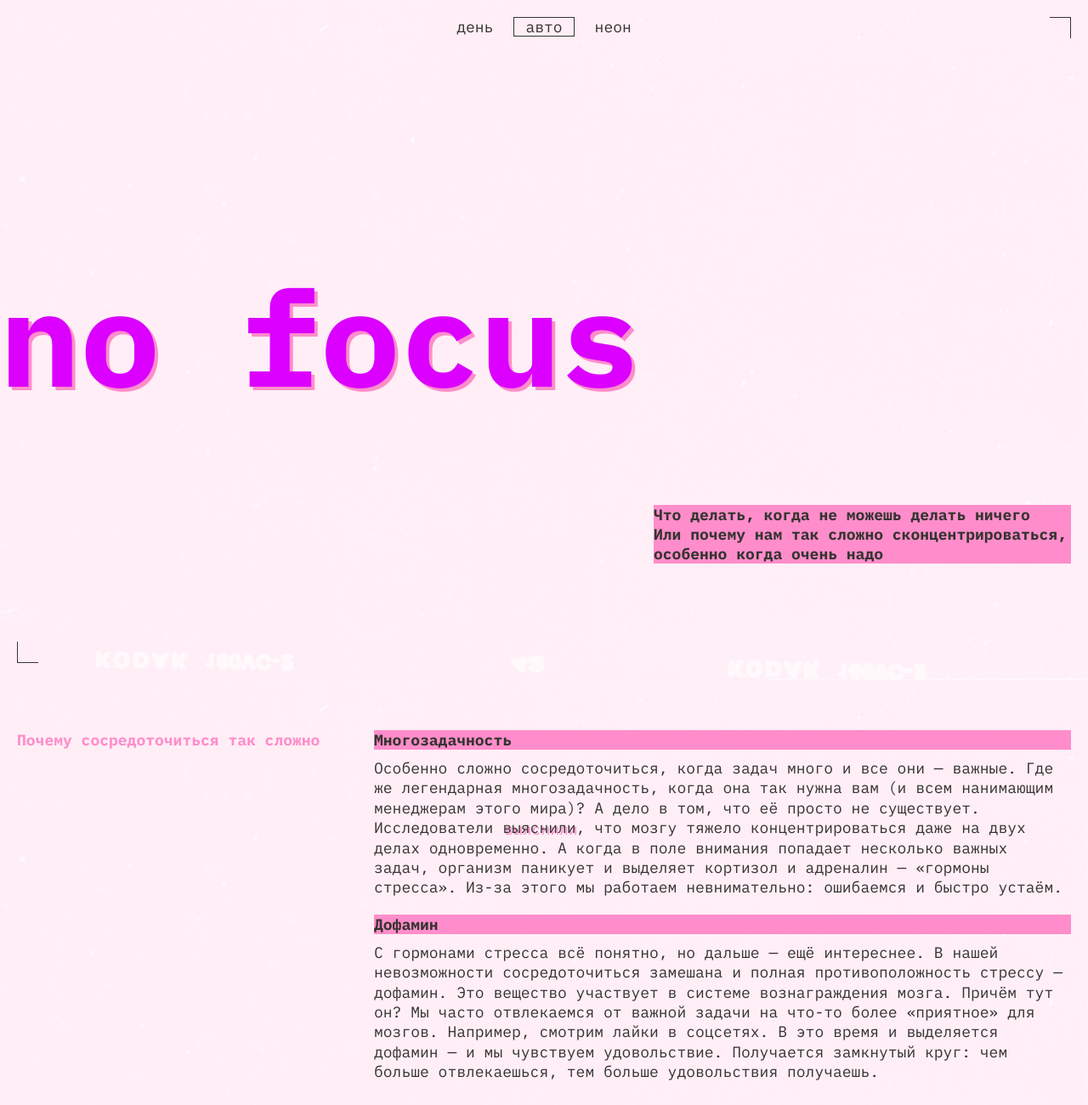
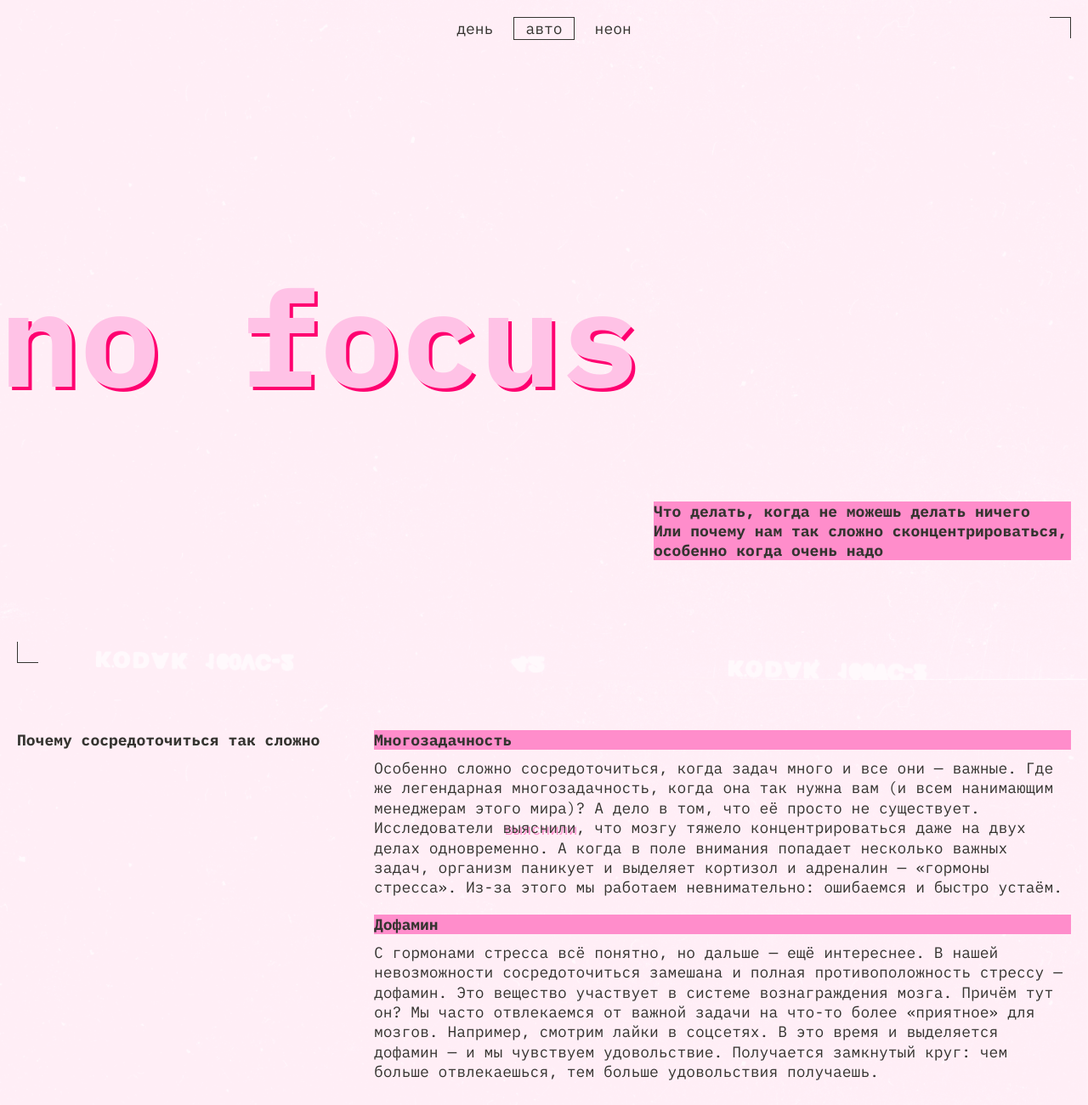
Before and after one commit to RomanBurgoch/slozhno-sosredotochitsya, a plain HTML site: page index.html in a window 1280 px wide. Shown: the top 1300 px of the page at 85% size. Drawn offline with Linux system fonts and the light colour scheme.

Commit message:
Еще корректировки

```diff
--- a/styles/dark.css
+++ b/styles/dark.css
@@ -4,6 +4,8 @@
   --main-text-color: #f1b2ce;
   --accent-text-color: #000028;
   --decor-color: #ff0070;
+  --main-title-color: #db00ff;
+  --main-title-shadow: #ff0070;
   --hover-color: rgba(255, 0, 112, 0.4);
   --background-theme-image: url(../images/cover-image-dark.png);
   --appearance: block;
@@ -16,6 +18,8 @@
     --main-text-color: #f1b2ce;
     --accent-text-color: #000028;
     --decor-color: #ff0070;
+    --main-title-color: #db00ff;
+    --main-title-shadow: #ff0070;
     --hover-color: rgba(255, 0, 112, 0.4);
     --background-theme-image: url(../images/cover-image-dark.png);
     --appearance: block;
--- a/styles/light.css
+++ b/styles/light.css
@@ -4,6 +4,8 @@
   --main-text-color: #353430;
   --accent-text-color: #353430;
   --decor-color: #353430;
+  --main-title-color: #ffc2e6;
+  --main-title-shadow: #ff0070;
   --hover-color: rgba(50,49,45, 0.4);
   --background-theme-image: url(../images/cover-image-light.png);
   --appearance: none;
@@ -12,10 +14,12 @@
 @media (prefers-color-scheme: light) {
   :root {
     --accent-color: #ff8dcb;
-    --heading-accent-color: #ff8dcb;
+    --heading-accent-color: #353430;
     --main-text-color: #353430;
     --accent-text-color: #353430;
     --decor-color: #353430;
+    --main-title-color: #ffc2e6;
+    --main-title-shadow: #ff0070;
     --hover-color: rgba(50,49,45, 0.4);
     --background-theme-image: url(../images/cover-image-light.png);
     --appearance: none;
--- a/styles/style.css
+++ b/styles/style.css
@@ -85,7 +85,7 @@
   line-height: 18px;
   text-align: center;
   background-color: transparent;
-  padding: 1.5px 13px;
+  padding: 3.5px 13px;
   cursor: pointer;
   color: var(--decor-color);
   border: 1px solid transparent;
@@ -117,11 +117,11 @@
   font-weight: 700;
   font-size: clamp(7.25rem, 7.0115rem + 1.0178vw, 7.5rem);
   line-height: 82.5%;
-  color: #db00ff;
+  color: var(--main-title-color);
 }
 
 .header__main-title {
-  text-shadow: 4px 4px 0px var(--accent-color);
+  text-shadow: 4px 4px 0px var(--main-title-shadow);
 }
 
 .header__paragraph-container {
@@ -198,7 +198,7 @@
 }
 
 .content__section {
-  padding-bottom: clamp(50px, 11vw, 80px);
+  padding-bottom: clamp(52px, 11vw, 80px);
   display: flex;
   flex-direction: column;
 }
@@ -221,7 +221,7 @@
 
 .footer__main-title {
   text-align: center;
-  text-shadow: 2px 2px 0px var(--accent-color);
+  text-shadow: 2px 2px 0px var(--main-title-shadow);
 }
 
 .footer {
@@ -238,7 +238,7 @@
   }
 
   .header__paragraph {
-    min-width: 365px;
+    min-inline-size: 365px;
   }
 
   .header__main-title {
@@ -304,11 +304,11 @@
 
 @media (width >= 1024px) {
   .header__paragraph {
-    min-inline-size: 486px;
+    min-inline-size: 491px;
   }
 
   .header {
-    grid-template-rows: 39vh 1fr 38vh;
+    grid-template-rows: 39vh 1fr 39vh;
   }
 
   .main-title {
--- a/styles/variables.css
+++ b/styles/variables.css
@@ -5,6 +5,8 @@
   --main-text-color: #f1b2ce;
   --accent-text-color: #000028;
   --decor-color: #ff0070;
+  --main-title-color: #db00ff;
+  --main-title-shadow: #ff0070;
   --hover-color: rgba(255, 0, 112, 0.4);
   --background-theme-image: url(../images/cover-image.png);
   --page-padding: clamp(10px, 2.4vw, 20px);
```
